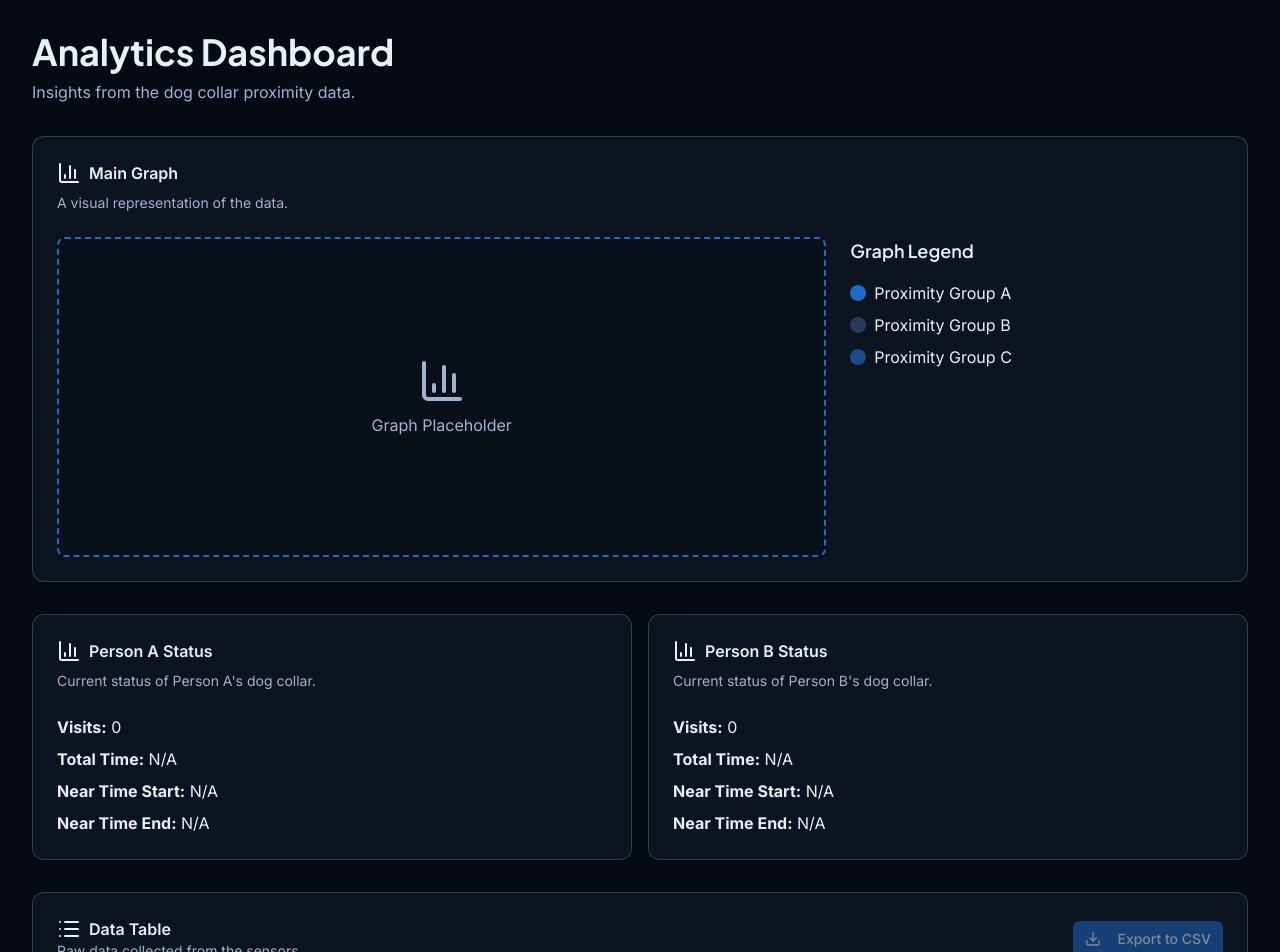
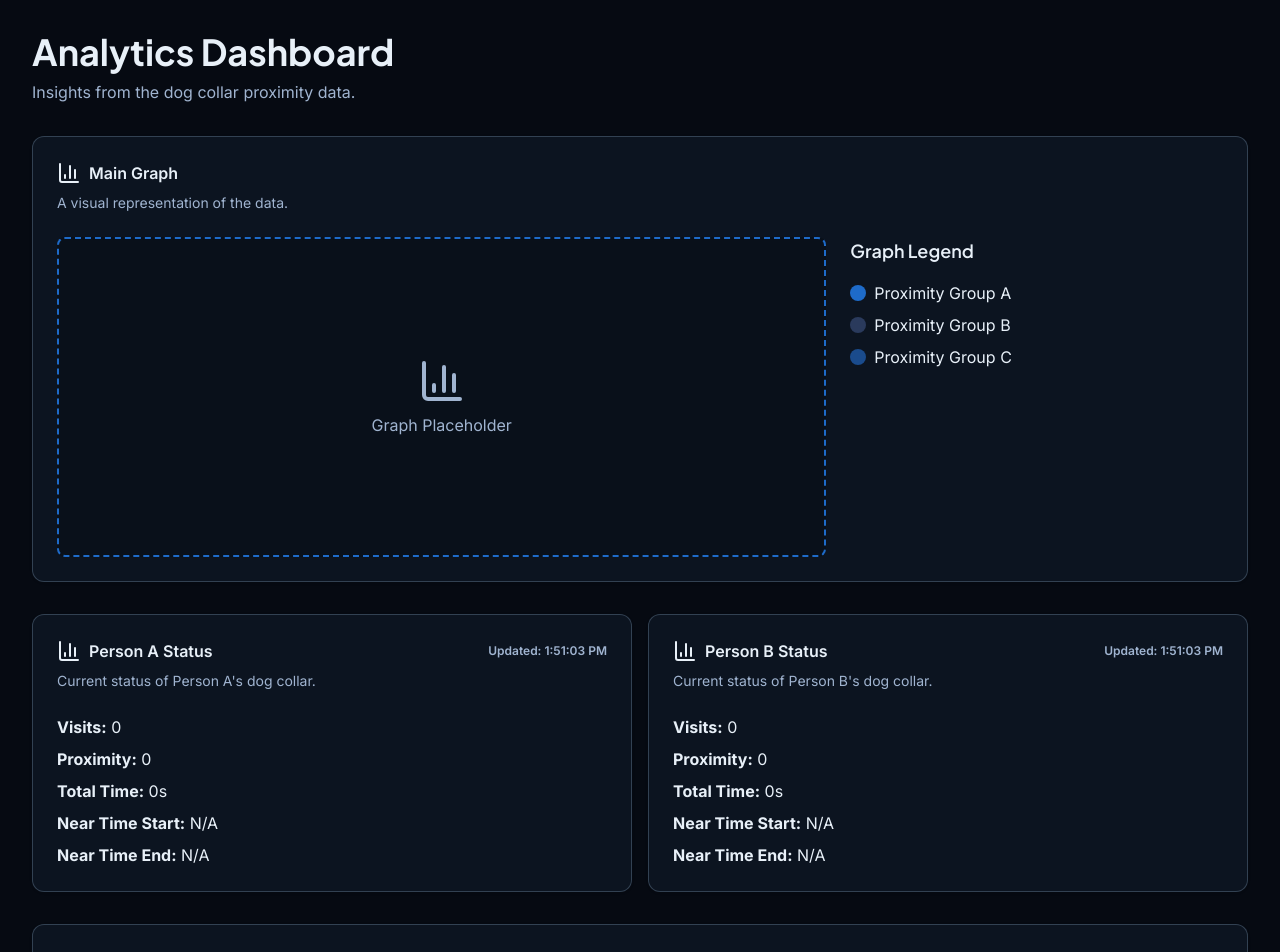
Before and after one commit to MixnUP/dog-collar-web, a React (Vite) app: page / in a window 1280 px wide. Shown: the top 952 px of the page. Built offline with nearby package versions, Linux system fonts and the light colour scheme; no server answers; the database is empty.

Commit message:
chore: updated status cards

```diff
--- a/package.json
+++ b/package.json
@@ -16,6 +16,7 @@
     "@types/papaparse": "^5.5.0",
     "class-variance-authority": "^0.7.1",
     "clsx": "^2.1.1",
+    "date-fns": "^4.1.0",
     "firebase": "^12.6.0",
     "lucide-react": "^0.554.0",
     "papaparse": "^5.5.3",
--- a/src/pages/main/index.tsx
+++ b/src/pages/main/index.tsx
@@ -1,53 +1,63 @@
-import {
-  Card,
-  CardContent,
-  CardDescription,
-  CardHeader,
-  CardTitle,
-} from "@/components/ui/card";
+import { useEffect } from 'react';
+import { Card, CardContent, CardDescription, CardHeader, CardTitle } from "@/components/ui/card";
 import { BarChart3 } from "lucide-react";
 import { DataTable } from "./components/data-table";
-import { useDogCollars } from "@/lib/hooks/useDogCollars";
-import { Timestamp } from "firebase/firestore";
+import { useDogCollarStore } from "@/stores/dog-collar-store";
 
-// Helper function to format timestamp
-const formatTimestamp = (timestamp: Date | Timestamp | string | number | undefined): string => {
-  if (!timestamp) return 'N/A';
+// Helper function to format time in seconds to a readable format
+const formatTime = (seconds: number | undefined): string => {
+  if (seconds === undefined || seconds === 0) return '0s';
 
-  let date: Date;
-  if (typeof timestamp === 'string' || typeof timestamp === 'number') {
-    date = new Date(timestamp);
-  } else if (timestamp instanceof Timestamp) {
-    date = timestamp.toDate();
-  } else if (timestamp instanceof Date) {
-    date = timestamp;
-  } else {
-    return 'Invalid Date Type';
-  }
+  const hours = Math.floor(seconds / 3600);
+  const minutes = Math.floor((seconds % 3600) / 60);
+  const secs = Math.floor(seconds % 60);
 
-  return isNaN(date.getTime()) ? 'Invalid Date' : date.toLocaleString();
+  const parts = [];
+  if (hours > 0) parts.push(`${hours}h`);
+  if (minutes > 0) parts.push(`${minutes}m`);
+  if (secs > 0 || parts.length === 0) parts.push(`${secs}s`);
+
+  return parts.join(' ');
 };
 
 const MainPage = () => {
-  const { data: dogCollars, isLoading } = useDogCollars();
+  const {
+    personA,
+    personB,
+    isLoading,
+    error,
+    subscribe
+  } = useDogCollarStore();
 
-  // Get the most recent entry for each person
-  const personAData = dogCollars?.filter(item => item.person === 'Person A')[0];
-  const personBData = dogCollars?.filter(item => item.person === 'Person B')[0];
+  // Subscribe to data updates when component mounts
+  useEffect(() => {
+    const unsubscribe = subscribe();
+    return () => {
+      if (unsubscribe) unsubscribe();
+    };
+  }, [subscribe]);
 
-  const visitsData = {
-    personA: {
-      visits: personAData?.visits ?? 0,
-      total_time: personAData?.total_time ?? 0
-    },
-    personB: {
-      visits: personBData?.visits ?? 0,
-      total_time: personBData?.total_time ?? 0
-    }
-  };
+  // Show loading state
+  if (isLoading) {
+    return (
+      <main className="min-h-screen w-full p-4 sm:p-6 lg:p-8">
+        <div className="flex items-center justify-center h-64">
+          <p>Loading...</p>
+        </div>
+      </main>
+    );
+  }
 
-  const personAStatus = personAData;
-  const personBStatus = personBData;
+  // Show error state
+  if (error) {
+    return (
+      <main className="min-h-screen w-full p-4 sm:p-6 lg:p-8">
+        <div className="bg-red-100 border border-red-400 text-red-700 px-4 py-3 rounded">
+          <p>Error loading data: {error.message}</p>
+        </div>
+      </main>
+    );
+  }
 
   return (
     <main className="min-h-screen w-full p-4 sm:p-6 lg:p-8">
@@ -107,21 +117,22 @@ const MainPage = () => {
             <CardTitle className="flex items-center gap-2">
               <BarChart3 className="h-6 w-6" />
               <span>Person A Status</span>
+              {personA?.last_updated && (
+                <span className="text-xs text-muted-foreground ml-auto">
+                  Updated: {new Date(personA.last_updated).toLocaleTimeString()}
+                </span>
+              )}
             </CardTitle>
             <CardDescription>Current status of Person A's dog collar.</CardDescription>
           </CardHeader>
           <CardContent>
-            {isLoading ? (
-              <p>Loading...</p>
-            ) : (
-              <div className="space-y-2">
-                <p><strong>Visits:</strong> {visitsData.personA.visits ?? 'N/A'}</p>
-
-                <p><strong>Total Time:</strong> {visitsData.personA.total_time ? `${Math.floor(visitsData.personA.total_time / 60)}m ${visitsData.personA.total_time % 60}s` : 'N/A'}</p>
-                <p><strong>Near Time Start:</strong> {formatTimestamp(personAStatus?.near_time_start)}</p>
-                <p><strong>Near Time End:</strong> {formatTimestamp(personAStatus?.near_time_end)}</p>
-              </div>
-            )}
+            <div className="space-y-2">
+              <p><strong>Visits:</strong> {personA?.visits ?? 'N/A'}</p>
+              <p><strong>Proximity:</strong> {personA?.proximity ?? 'N/A'}</p>
+              <p><strong>Total Time:</strong> {personA?.total_time !== undefined ? formatTime(personA.total_time) : 'N/A'}</p>
+              <p><strong>Near Time Start:</strong> {personA?.near_time_start ?? 'N/A'}</p>
+              <p><strong>Near Time End:</strong> {personA?.near_time_end ?? 'N/A'}</p>
+            </div>
           </CardContent>
         </Card>
 
@@ -130,21 +141,22 @@ const MainPage = () => {
             <CardTitle className="flex items-center gap-2">
               <BarChart3 className="h-6 w-6" />
               <span>Person B Status</span>
+              {personB?.last_updated && (
+                <span className="text-xs text-muted-foreground ml-auto">
+                  Updated: {new Date(personB.last_updated).toLocaleTimeString()}
+                </span>
+              )}
             </CardTitle>
             <CardDescription>Current status of Person B's dog collar.</CardDescription>
           </CardHeader>
           <CardContent>
-            {isLoading ? (
-              <p>Loading...</p>
-            ) : (
-              <div className="space-y-2">
-                <p><strong>Visits:</strong> {visitsData.personB.visits ?? 'N/A'}</p>
-
-                <p><strong>Total Time:</strong> {visitsData.personB.total_time ? `${Math.floor(visitsData.personB.total_time / 60)}m ${visitsData.personB.total_time % 60}s` : 'N/A'}</p>
-                <p><strong>Near Time Start:</strong> {formatTimestamp(personBStatus?.near_time_start)}</p>
-                <p><strong>Near Time End:</strong> {formatTimestamp(personBStatus?.near_time_end)}</p>
-              </div>
-            )}
+            <div className="space-y-2">
+              <p><strong>Visits:</strong> {personB?.visits ?? 'N/A'}</p>
+              <p><strong>Proximity:</strong> {personB?.proximity ?? 'N/A'}</p>
+              <p><strong>Total Time:</strong> {personB?.total_time !== undefined ? formatTime(personB.total_time) : 'N/A'}</p>
+              <p><strong>Near Time Start:</strong> {personB?.near_time_start ?? 'N/A'}</p>
+              <p><strong>Near Time End:</strong> {personB?.near_time_end ?? 'N/A'}</p>
+            </div>
           </CardContent>
         </Card>
       </div>
--- a/src/stores/dog-collar-store.ts
+++ b/src/stores/dog-collar-store.ts
@@ -1,15 +1,152 @@
 import { create } from 'zustand';
-import type { DataRow } from '@/types';
+import { onVisitsUpdate } from '@/lib/services/rtdb';
+import { collection, getDocs, query, orderBy, limit } from 'firebase/firestore';
+import { db } from '@/lib/firebase';
+
+type PersonStatus = {
+  person: 'Person A' | 'Person B';
+  visits: number;
+  proximity: number;
+  total_time: number;
+  last_updated: string;
+  near_time_start?: string;
+  near_time_end?: string;
+};
 
 type Store = {
-  data: DataRow[];
+  personA: PersonStatus | null;
+  personB: PersonStatus | null;
+  isLoading: boolean;
+  error: Error | null;
+  subscribe: () => () => void;
+  updatePersonA: (data: Partial<PersonStatus>) => void;
+  updatePersonB: (data: Partial<PersonStatus>) => void;
+  setLoading: (isLoading: boolean) => void;
+  setError: (error: Error | null) => void;
 };
 
-export const useDogCollarStore = create<Store>(() => ({
-  data: [
-    { person: 'A', visit: 1, proximity: 'near', near_time_start: '10:00', near_time_end: '10:05' },
-    { person: 'B', visit: 1, proximity: 'far', near_time_start: '10:02', near_time_end: '10:03' },
-    { person: 'A', visit: 2, proximity: 'near', near_time_start: '11:00', near_time_end: '11:05' },
-    { person: 'C', visit: 1, proximity: 'near', near_time_start: '12:00', near_time_end: '12:05' },
-  ],
+// Helper function to get recent documents from Firestore
+const getRecentDocuments = async (collectionName: string, limitCount = 1) => {
+  const q = query(
+    collection(db, collectionName),
+    orderBy('timestamp', 'desc'),
+    limit(limitCount)
+  );
+  const querySnapshot = await getDocs(q);
+  return querySnapshot.docs.map(doc => ({
+    id: doc.id,
+    ...doc.data()
+  }));
+};
+
+export const useDogCollarStore = create<Store>((set, get) => ({
+  personA: null,
+  personB: null,
+  isLoading: true,
+  error: null,
+
+  updatePersonA: (data) => set((state) => ({
+    personA: {
+      ...(state.personA || {
+        person: 'Person A',
+        visits: 0,
+        proximity: 0,
+        total_time: 0,
+        last_updated: new Date().toLocaleString()
+      }),
+      ...data
+    }
+  })),
+
+  updatePersonB: (data) => set((state) => ({
+    personB: {
+      ...(state.personB || {
+        person: 'Person B',
+        visits: 0,
+        proximity: 0,
+        total_time: 0,
+        last_updated: new Date().toLocaleString()
+      }),
+      ...data
+    }
+  })),
+
+  setLoading: (isLoading) => set({ isLoading }),
+  setError: (error) => set({ error }),
+
+  subscribe: () => {
+    // Initialize with current data
+    const initialize = async () => {
+      try {
+        get().setLoading(true);
+
+        // Get initial data from Firestore
+        const [personAData, personBData] = await Promise.all([
+          getRecentDocuments('PersonA'),
+          getRecentDocuments('PersonB')
+        ]);
+
+        // Format timestamps
+        const formatTimestamp = (ts: any): string => {
+          if (!ts) return 'N/A';
+          try {
+            const date = ts.toDate ? ts.toDate() : new Date(ts);
+            return date.toLocaleString();
+          } catch (e) {
+            return 'Invalid Date';
+          }
+        };
+
+        // Update store with Firestore data
+        if (personAData.length > 0) {
+          const data = personAData[0] as any;
+          get().updatePersonA({
+            near_time_start: formatTimestamp(data.near_time_start),
+            near_time_end: formatTimestamp(data.near_time_end),
+            last_updated: formatTimestamp(data.timestamp)
+          });
+        }
+
+        if (personBData.length > 0) {
+          const data = personBData[0] as any;
+          get().updatePersonB({
+            near_time_start: formatTimestamp(data.near_time_start),
+            near_time_end: formatTimestamp(data.near_time_end),
+            last_updated: formatTimestamp(data.timestamp)
+          });
+        }
+      } catch (error) {
+        console.error('Error initializing store:', error);
+        get().setError(error instanceof Error ? error : new Error('Failed to initialize store'));
+      } finally {
+        get().setLoading(false);
+      }
+    };
+
+    // Set up RTDB listener
+    const unsubscribeRTDB = onVisitsUpdate(({ personA, personB }) => {
+      const now = new Date();
+      get().updatePersonA({
+        visits: personA.visits,
+        proximity: personA.proximity,
+        total_time: personA.total_time,
+        last_updated: now.toLocaleString()
+      });
+
+      get().updatePersonB({
+        visits: personB.visits,
+        proximity: personB.proximity,
+        total_time: personB.total_time,
+        last_updated: now.toLocaleString()
+      });
+    });
+
+    // Initialize with current data
+    initialize();
+
+    // Return cleanup function
+    return () => {
+      unsubscribeRTDB();
+    };
+  }
 }));
```
Also changed, not shown: 1 other file (tests, documents, lock files or other folders).
